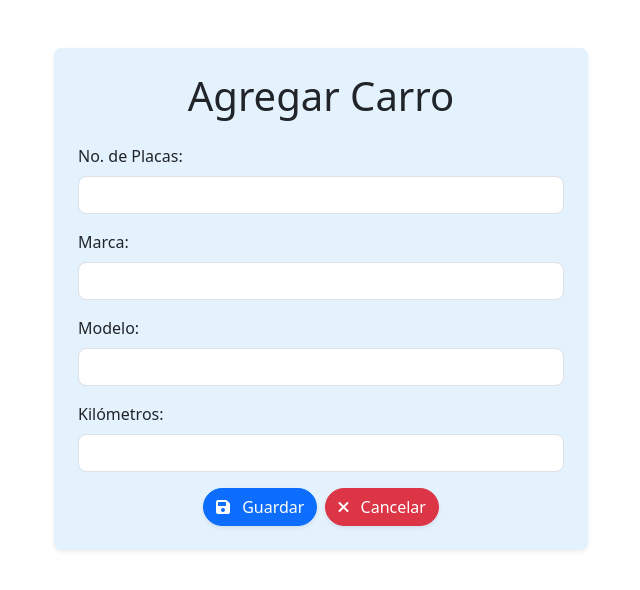
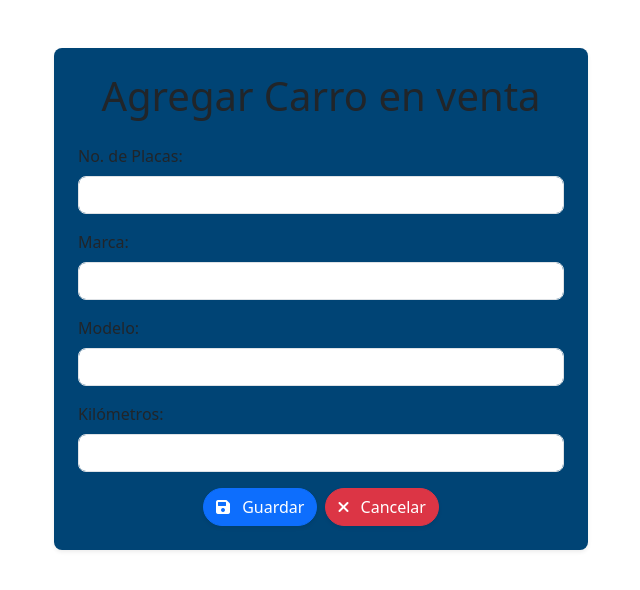
Before and after one commit to Brandon302/Ventacarros_nube2, a Flask app: page /carros/new in a window 1280 px wide. Shown: the part 145-735 px from the top of the page, without its empty margins (319-959 px from the left). Run offline with Flask 3, Linux system fonts and the light colour scheme.

Commit message:
fix/cambioindex

```diff
--- a/templates/create_carro.html
+++ b/templates/create_carro.html
@@ -6,8 +6,8 @@
 <div class="container mt-5">
     <div class="row justify-content-center">
         <div class="col-md-6">
-            <div class="p-4 rounded-3 shadow-sm" style="background-color: #e3f2fd;"> <!-- Fondo azul clarito -->
-                <h1 class="text-center mb-4">Agregar Carro</h1>
+            <div class="p-4 rounded-3 shadow-sm" style="background-color: #004475;"> <!-- Fondo azul clarito -->
+                <h1 class="text-center mb-4">Agregar Carro en venta</h1>
                 {% if error %}
                     <div class="alert alert-danger rounded-3 shadow-sm" role="alert">
                         {{ error }}
```
